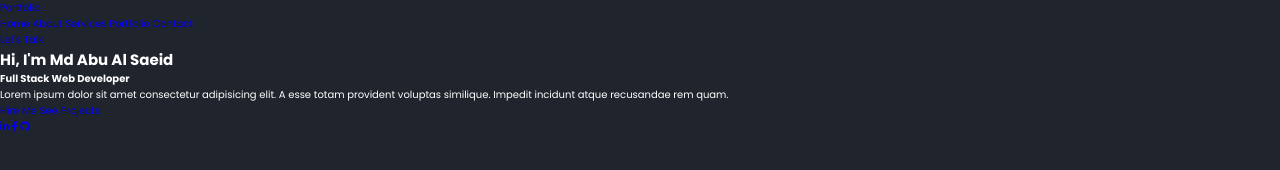
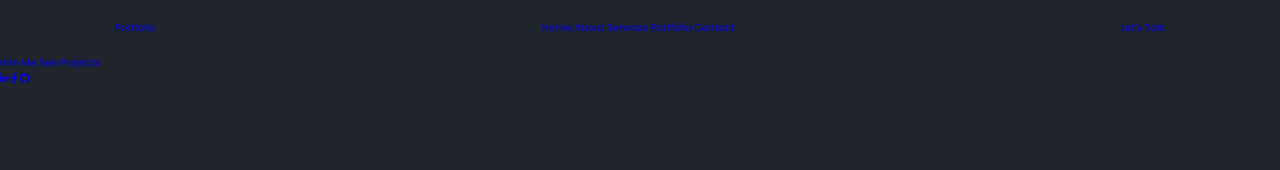
Before and after one commit to AbuAlSaeidRajon/HTML_CSS_Exercise, a plain HTML site: page Portfolio/index.html in a window 1280 px wide. Drawn offline with Linux system fonts and the light colour scheme.

Commit message:
header style added

```diff
--- a/Portfolio/style.css
+++ b/Portfolio/style.css
@@ -27,3 +27,16 @@ body {
     background: var(--bg-color);
     color: var(--text-color);
 }
+
+.header {
+    position: fixed;
+    top: 0;
+    left: 0;
+    width: 100%;
+    padding: 2rem 9%;
+    z-index: 100;
+    display: flex;
+    justify-content: space-between;
+    align-items: center;
+    background: var(--bg-color);
+}
```
